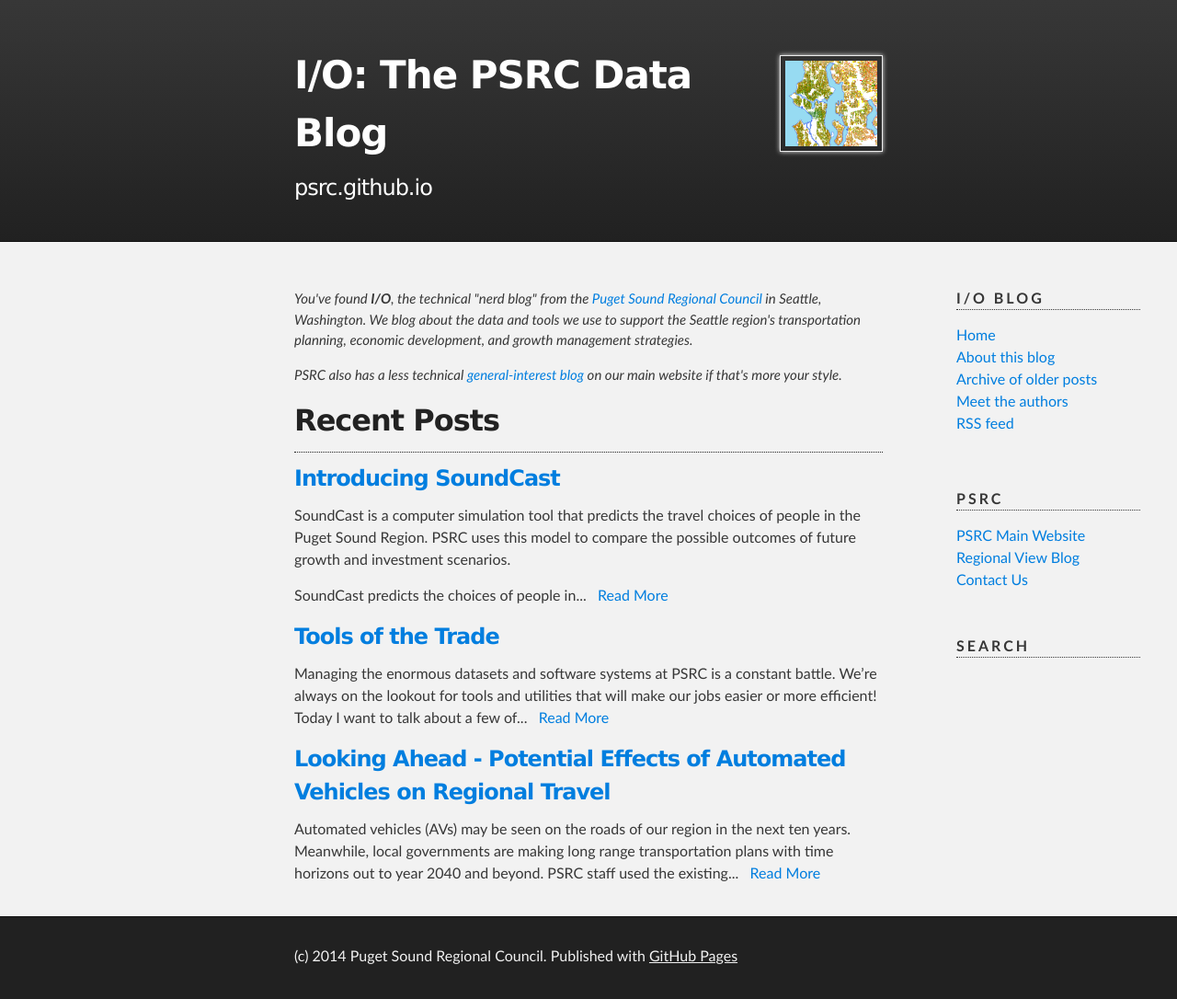
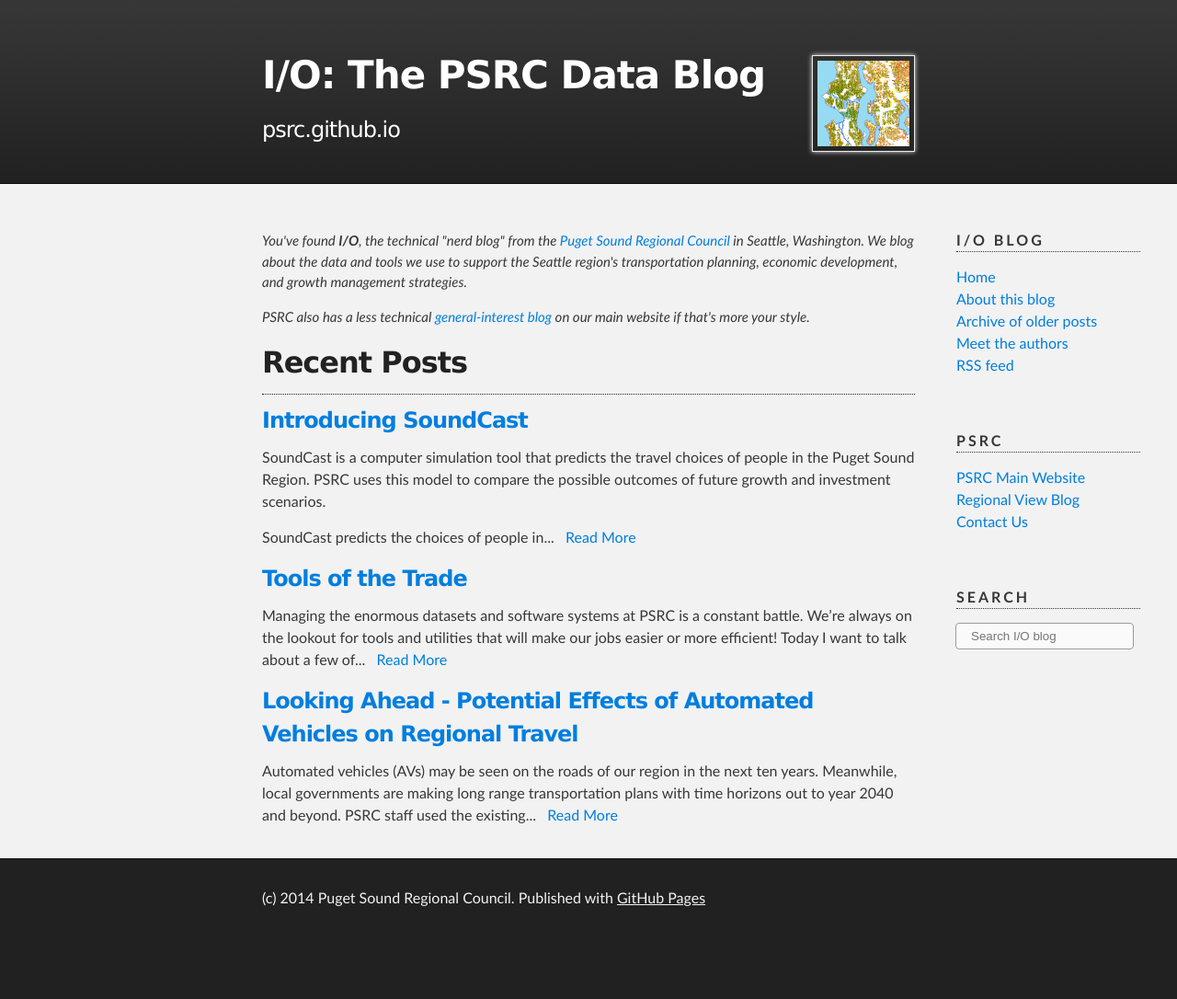
Before and after one commit to psrc/psrc.github.io, a Jekyll site: the page built from index.html, in a window 1280 px wide. Shown: the whole page at 92% size. Built offline with Jekyll 4.4.1, drawn with Linux system fonts in a browser that asks for light colours; comment, search, counter and statistics services are not loaded; after the commit the page ends 1023 px from its top, so only the background shows below that.

Commit message:
Switch to DuckDuckGo search

```diff
--- a/_includes/search.html
+++ b/_includes/search.html
@@ -1,13 +1,12 @@
-<script>
-  (function() {
-    var cx = '004186238426646411035:g8t4mxi4rka';
-    var gcse = document.createElement('script');
-    gcse.type = 'text/javascript';
-    gcse.async = true;
-    gcse.src = (document.location.protocol == 'https:' ? 'https:' : 'http:') +
-        '//www.google.com/cse/cse.js?cx=' + cx;
-    var s = document.getElementsByTagName('script')[0];
-    s.parentNode.insertBefore(gcse, s);
-  })();
-</script>
-<gcse:searchbox-only></gcse:searchbox-only>
+<form method="get" id="search" action="http://duckduckgo.com/">
+            <input type="hidden" name="sites"value="psrc.github.io"/>
+            <input type="hidden" name="ka" value="h"/>
+            <input type="hidden" name="k7" value="#fafafa"/>
+            <input type="hidden" name="kj" value="#3f3f3f"/>
+            <input type="hidden" name="ky" value="#fafafa"/>
+            <input type="hidden" name="kx" value="b"/>
+            <input type="hidden" name="kt" value="Helvetica"/>
+            <input type="hidden" name="k4" value="-1"/>
+            <input type="text" name="q" maxlength="255" placeholder="Search I/O blog"/>
+            <input type="submit" value="DuckDuckGo Search" style="visibility: hidden;" />
+</form>
--- a/_layouts/default.html
+++ b/_layouts/default.html
@@ -43,7 +43,7 @@
 
       <br/><br/>
 
-      <section class="sidebar_title">SEARCH</section>
+      <p class="sidebar_title">SEARCH</p>
       {% include search.html %}
 
     </div>
--- a/stylesheets/stylesheet.css
+++ b/stylesheets/stylesheet.css
@@ -257,16 +257,17 @@
   color: #fff;
  }
 
-/*
 td {
   padding: 10px;
   border: 1px solid #373737;
  }
-*/
+
+/*
 form {
   background: #f2f2f2;
   padding: 20px;
 }
+*/
 
 /*******************************************************************************
 Full-Width Styles
@@ -278,7 +279,7 @@
 
 .inner {
   position: relative;
-  max-width: 640px;
+  max-width: 710px;
   padding: 20px 10px;
   margin: 0 auto;
 }
@@ -410,6 +411,60 @@
 }
 
 
+.search
+{
+  padding-bottom: 0px;
+}
+
+.search li
+{
+  list-style: none;
+  margin: 0 0 0em 0;
+  padding-left: 1em;
+  text-indent: -1em;
+}
+
+.search time
+{
+  margin-left: 0em;
+  font-size: .75em;
+  color: #fafafa;
+}
+
+/*the form*/
+#search
+{
+  font-family: "ff-meta-web-1", "ff-meta-web-2",Myriad Pro,san-serif;
+  width: 100%;
+  max-width: 200px;
+  margin: 0px auto 0;
+  margin-left: -1px;
+}
+
+#search input
+{
+  width: 80%;
+  font-family: "ff-meta-web-1", "ff-meta-web-2",Myriad Pro,sans-serif;
+  background-color: #fafafa;
+  border: 1px solid #9a9a9a;
+  padding: 6px 8%;
+  color: #2b2b2b;
+  -webkit-border-radius: 8px;
+  -moz-border-radius: 8px;
+  border-radius: 4px;
+  -webkit-box-shadow: 0 1px 0 rgba(255,255,255,.5);
+  -moz-box-shadow: 0 1px 0 rgba(255,255,255,.5);
+  box-shadow: 0 1px 0 rgba(255,255,255,.5);
+}
+
+#search input:focus
+{
+  outline: none;
+  -webkit-box-shadow: 0 1px 0 rgba(255,255,255,.2), 0 0 4px #4f4f4f;
+  -moz-box-shadow: 0 1px 0 rgba(255,255,255,.2), 0 0 4px #4f4f4f;
+  box-shadow: 0 1px 0 rgba(255,255,255,.2), 0 0 8px #4f4f4f;
+}
+
 
 /*******************************************************************************
 Small Device Styles
```
Also changed, not shown: search.html (deleted, +0 -18 lines).
